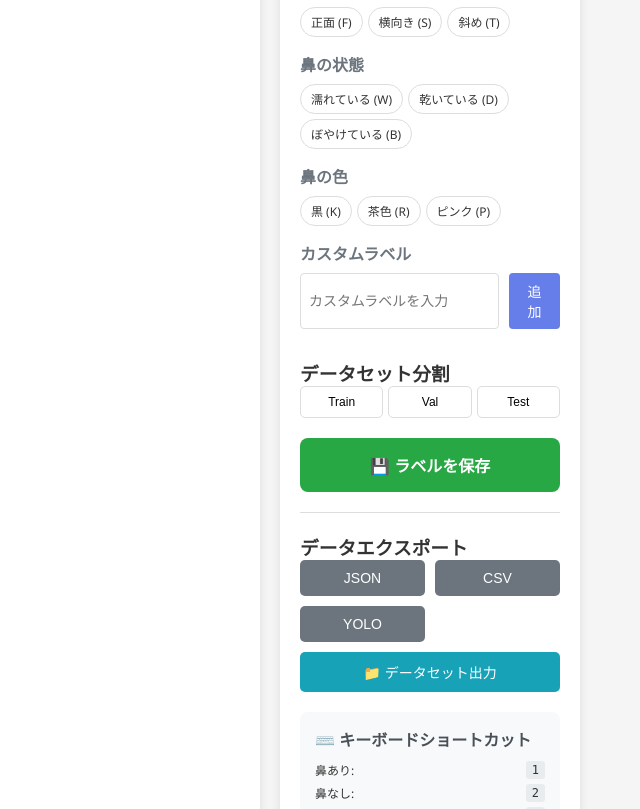
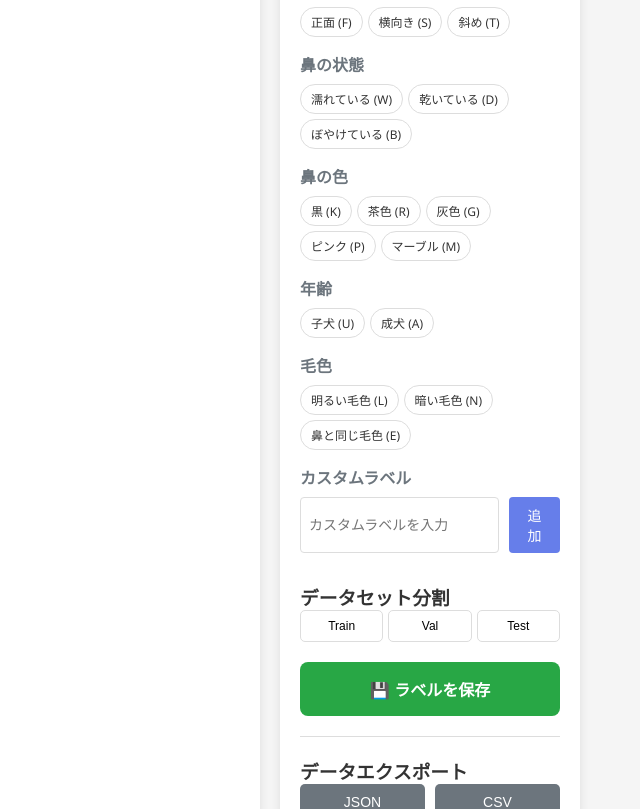
Before and after one commit to abe-masafumi/dog-nose-labeling-admin, a Flask app: page / in a window 1280 px wide. Shown: the part 383-1192 px from the top of the page, without its empty margins (640-1280 px from the left). Run offline with Flask 3, Linux system fonts and the light colour scheme; data that the repository does not hold is empty.

Commit message:
feat: サブラベル拡張 - 鼻の色5種類・年齢・毛色カテゴリ追加
- 鼻の色を5種類に拡張（黒・茶・灰色・ピンク・マーブル）
- 年齢サブラベル追加（子犬・成犬）
- 毛色サブラベル追加（明るい毛色・暗い毛色・鼻と同じ毛色）
- 新しいキーボードショートカット追加（G/M/U/A/L/N/E）
- fixedLabelsリスト更新でカスタムラベル機能との互換性維持

Co-Authored-By: 安倍将史 <masa455.wv@gmail.com>

```diff
--- a/templates/index.html
+++ b/templates/index.html
@@ -463,7 +463,24 @@
                         <div class="sub-label-options">
                             <span class="sub-label-option" data-label="black" onclick="toggleSubLabel('black')">黒 (K)</span>
                             <span class="sub-label-option" data-label="brown" onclick="toggleSubLabel('brown')">茶色 (R)</span>
+                            <span class="sub-label-option" data-label="gray" onclick="toggleSubLabel('gray')">灰色 (G)</span>
                             <span class="sub-label-option" data-label="pink" onclick="toggleSubLabel('pink')">ピンク (P)</span>
+                            <span class="sub-label-option" data-label="marble" onclick="toggleSubLabel('marble')">マーブル (M)</span>
+                        </div>
+                    </div>
+                    <div class="sub-label-group">
+                        <h4>年齢</h4>
+                        <div class="sub-label-options">
+                            <span class="sub-label-option" data-label="puppy" onclick="toggleSubLabel('puppy')">子犬 (U)</span>
+                            <span class="sub-label-option" data-label="adult" onclick="toggleSubLabel('adult')">成犬 (A)</span>
+                        </div>
+                    </div>
+                    <div class="sub-label-group">
+                        <h4>毛色</h4>
+                        <div class="sub-label-options">
+                            <span class="sub-label-option" data-label="light_fur" onclick="toggleSubLabel('light_fur')">明るい毛色 (L)</span>
+                            <span class="sub-label-option" data-label="dark_fur" onclick="toggleSubLabel('dark_fur')">暗い毛色 (N)</span>
+                            <span class="sub-label-option" data-label="same_as_nose" onclick="toggleSubLabel('same_as_nose')">鼻と同じ毛色 (E)</span>
                         </div>
                     </div>
                     <div class="sub-label-group">
@@ -794,6 +811,34 @@
                 case 'P':
                     toggleSubLabel('pink');
                     break;
+                case 'g':
+                case 'G':
+                    toggleSubLabel('gray');
+                    break;
+                case 'm':
+                case 'M':
+                    toggleSubLabel('marble');
+                    break;
+                case 'u':
+                case 'U':
+                    toggleSubLabel('puppy');
+                    break;
+                case 'a':
+                case 'A':
+                    toggleSubLabel('adult');
+                    break;
+                case 'l':
+                case 'L':
+                    toggleSubLabel('light_fur');
+                    break;
+                case 'n':
+                case 'N':
+                    toggleSubLabel('dark_fur');
+                    break;
+                case 'e':
+                case 'E':
+                    toggleSubLabel('same_as_nose');
+                    break;
                 case 'ArrowLeft':
                     previousImage();
                     break;
@@ -830,7 +875,7 @@
             customLabelsContainer.innerHTML = '';
 
             // 現在のサブラベルから既存の固定ラベル以外を抽出
-            const fixedLabels = ['front', 'side', 'tilted', 'wet', 'dry', 'blurred', 'black', 'brown', 'pink'];
+            const fixedLabels = ['front', 'side', 'tilted', 'wet', 'dry', 'blurred', 'black', 'brown', 'gray', 'pink', 'marble', 'puppy', 'adult', 'light_fur', 'dark_fur', 'same_as_nose'];
             const customLabels = currentSubLabels.filter(label => !fixedLabels.includes(label));
 
             customLabels.forEach(label => {
```
